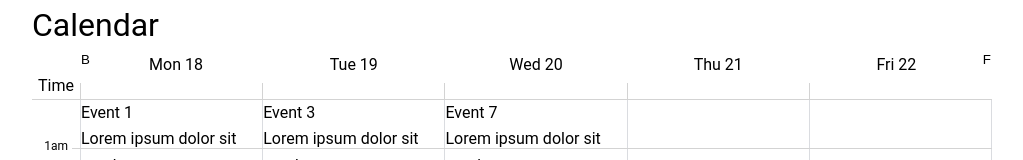
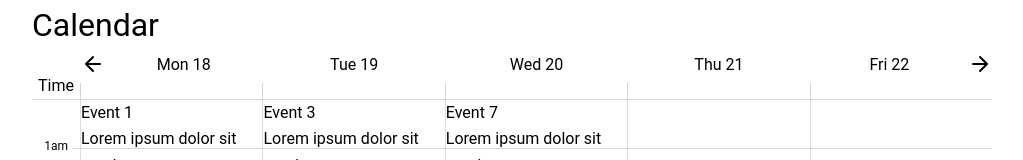
Before and after one commit to dreiv/ng-calendar, an Angular app: page / in a window 1280 px wide. Shown: the top 160 px of the page, without its empty margins (128-1151 px from the left). Built offline with nearby package versions, Linux system fonts and the light colour scheme.

Commit message:
added icons

```diff
--- a/src/app/calendar/calendar-content/calendar-content.component.scss
+++ b/src/app/calendar/calendar-content/calendar-content.component.scss
@@ -4,10 +4,6 @@
 
 .day {
   border-left: #dadce0 1px solid;
-
-  &:last-of-type {
-    border-right: #dadce0 1px solid;
-  }
 }
 
 // .event {
--- a/src/app/calendar/calendar-header/calendar-header.component.html
+++ b/src/app/calendar/calendar-header/calendar-header.component.html
@@ -1,6 +1,8 @@
 <div class="time-text">Time</div>
 <div class="day">
-  <button class="prev">B</button>
+  <button class="prev">
+    <app-arrow-left></app-arrow-left>
+  </button>
   Mon 18
 </div>
 <div class="day">Tue 19</div>
@@ -8,5 +10,7 @@
 <div class="day">Thu 21</div>
 <div class="day">
   Fri 22
-  <button class="next">F</button>
+  <button class="next">
+    <app-arrow-right></app-arrow-right>
+  </button>
 </div>
--- a/src/app/calendar/calendar-header/calendar-header.component.scss
+++ b/src/app/calendar/calendar-header/calendar-header.component.scss
@@ -27,10 +27,6 @@
 
   text-align: center;
 
-  &:last-of-type {
-    padding-right: 1px;
-  }
-
   &::before {
     position: absolute;
     bottom: 0;
--- /dev/null
+++ b/src/app/shared/icons/arrow-left/arrow-left.component.html
@@ -0,0 +1 @@
+<svg xmlns="http://www.w3.org/2000/svg" fill="none" stroke="currentColor" stroke-linecap="round" stroke-linejoin="round" stroke-width="2" viewBox="0 0 24 24"><path d="M19 12H5m7 7l-7-7 7-7"/></svg>
--- /dev/null
+++ b/src/app/shared/icons/arrow-left/arrow-left.component.scss
@@ -0,0 +1,6 @@
+:host {
+  display: block;
+
+  width: 1.5rem;
+  height: 1.5rem;
+}
--- /dev/null
+++ b/src/app/shared/icons/arrow-right/arrow-right.component.html
@@ -0,0 +1 @@
+<svg xmlns="http://www.w3.org/2000/svg" fill="none" stroke="currentColor" stroke-linecap="round" stroke-linejoin="round" stroke-width="2" viewBox="0 0 24 24"><path d="M5 12h14m-7-7l7 7-7 7"/></svg>
--- /dev/null
+++ b/src/app/shared/icons/arrow-right/arrow-right.component.scss
@@ -0,0 +1,6 @@
+:host {
+  display: block;
+
+  width: 1.5rem;
+  height: 1.5rem;
+}
```
Also changed, not shown: src/app/calendar/calendar.module.ts (+8 -2 lines), src/app/shared/icons/arrow-left/arrow-left.component.ts (added, +8 -0 lines), src/app/shared/icons/arrow-right/arrow-right.component.ts (added, +8 -0 lines), src/app/shared/shared.module.ts (added, +11 -0 lines).
